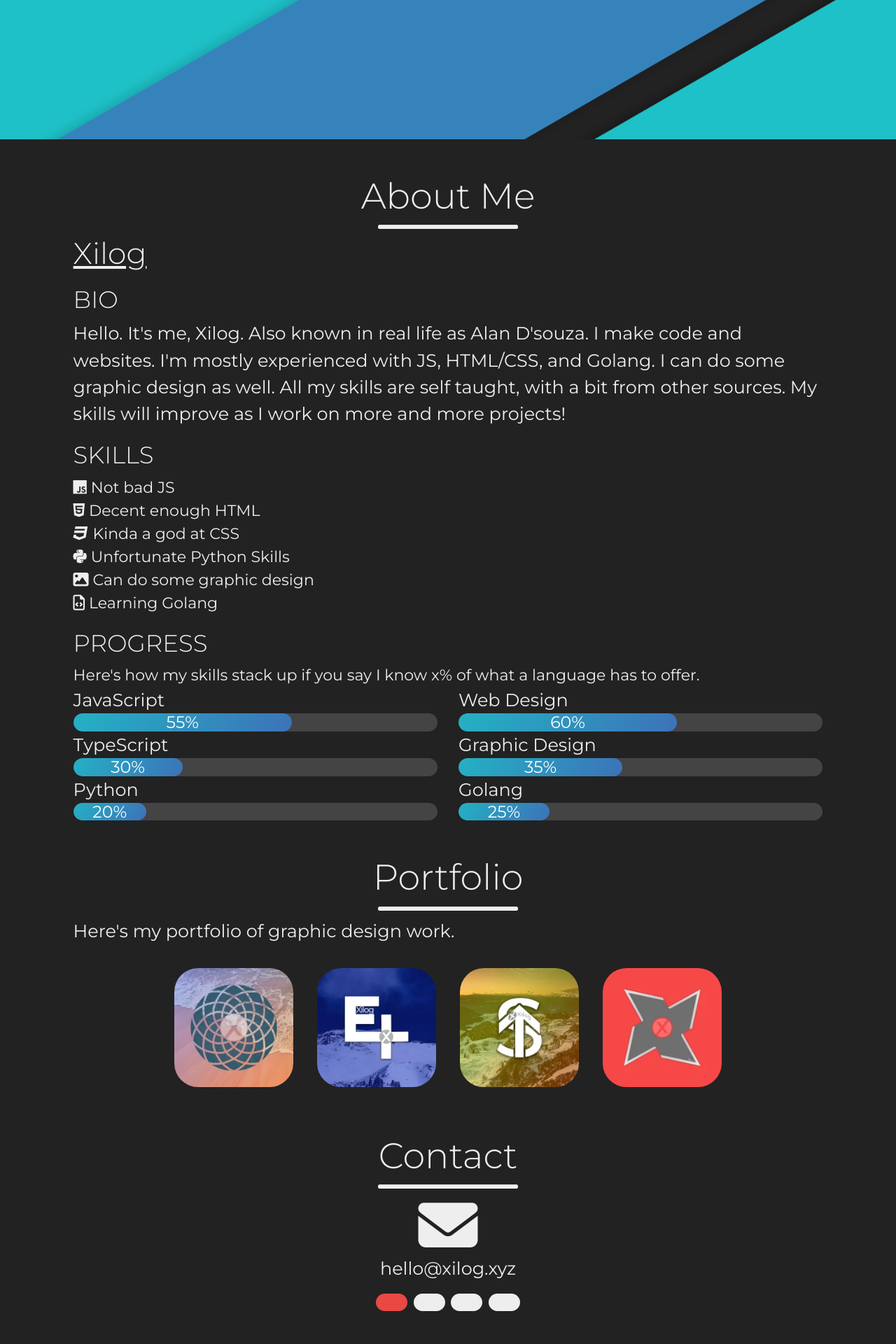
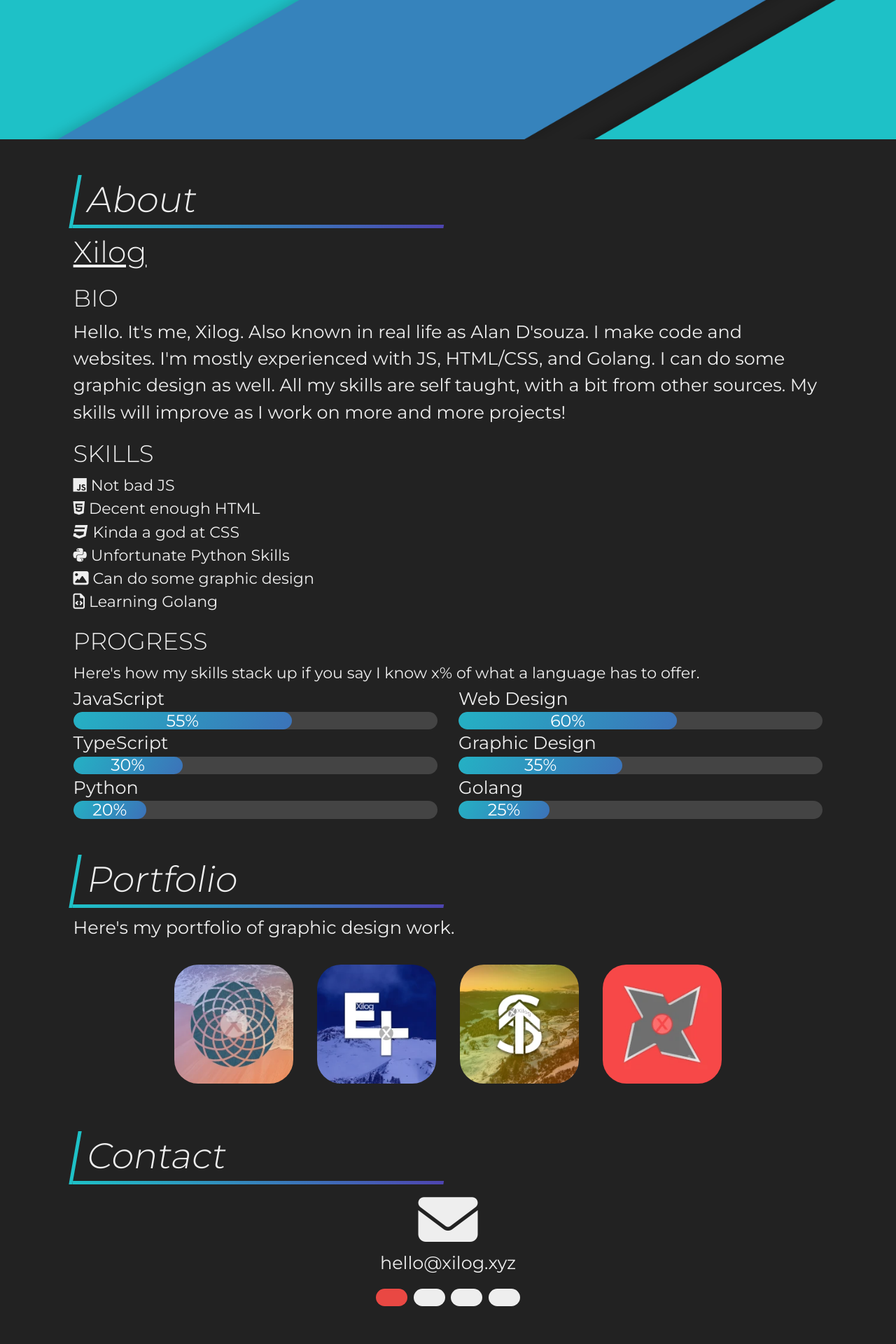
Before and after one commit to alanrme/xilog, a Jekyll site: the page built from index.html, in a window 1280 px wide. Shown: the part 701-2621 px from the top of the page at 70% size. Built offline with Jekyll 4.4.1, drawn with Linux system fonts in a browser that asks for light colours; nearby versions of some CDN libraries.

Commit message:
changed dividers to gradient L-shaped

```diff
--- a/css/style.scss
+++ b/css/style.scss
@@ -171,6 +171,16 @@
 	padding-right: 7vw;
 	margin: auto;
 	margin-bottom: 3em;
+	h2 {
+		border-image: linear-gradient(to right, #1ec1c7, #4e44b0) 1 100%;
+		border-style: solid;
+		border-width: 0px 0px 5px 5px;
+		border-image-slice: 1;
+		transform: skew(-10deg);
+		text-align: left;
+		padding: 5px 15px;
+		width: 50%;
+	}
 }
 
 .content {
--- a/index.html
+++ b/index.html
@@ -4,9 +4,9 @@
 ---
 
 <div class="section" id="intro">
-    <h2> About Me </h2>
-    <hr class="divider">
     <div class="container">
+        <h2> About </h2>
+
         <h3 data-aos="text-contract" data-aos-anchor-placement="center-bottom"><u>Xilog</u></h3>
         <h4 data-aos="expandy" data-aos-anchor-placement="center-bottom"
         style="margin-top: 20px"> BIO </h4>
@@ -129,9 +129,9 @@
 </div>
 
 <div class="section" id="portfolio">
-    <h2>Portfolio</h2>
-    <hr class="divider">
     <div class="container" style="text-align: left; margin-bottom: 30px;">
+        <h2>Portfolio</h2>
+
         <p>Here's my portfolio of graphic design work.</p>
         <div id="port-items" class="centered">
             <div class="p-item">
@@ -179,9 +179,9 @@
 </div>
 
 <div class="section" id="contact">
-    <h2>Contact</h2>
-    <hr class="divider">
     <div class="container">
+        <h2>Contact</h2>
+
         <div data-aos="expandy" class="contact-slides">
             <!-- icons -->
             <div class="slide">
@@ -264,7 +264,7 @@
 <!--
     <div class="section" id="fun">
         <h2>Fun Tools</h2>
-        <hr class="divider">
+
         <div class="container" style="text-align: left; margin-bottom: 30px;">
             <p2>
                 If you want to visit the fun tools that were previously displayed on the homepage, please click the button below.
```
